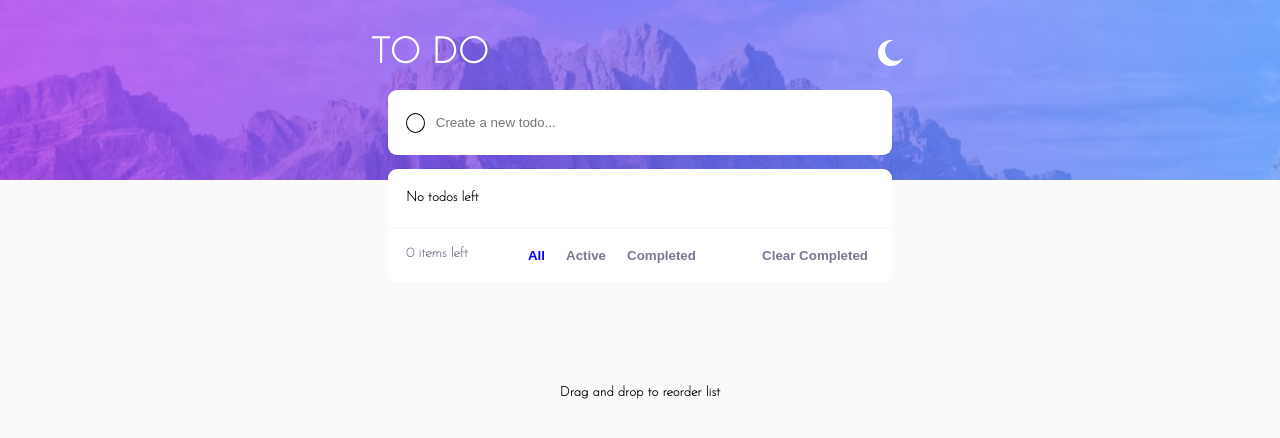
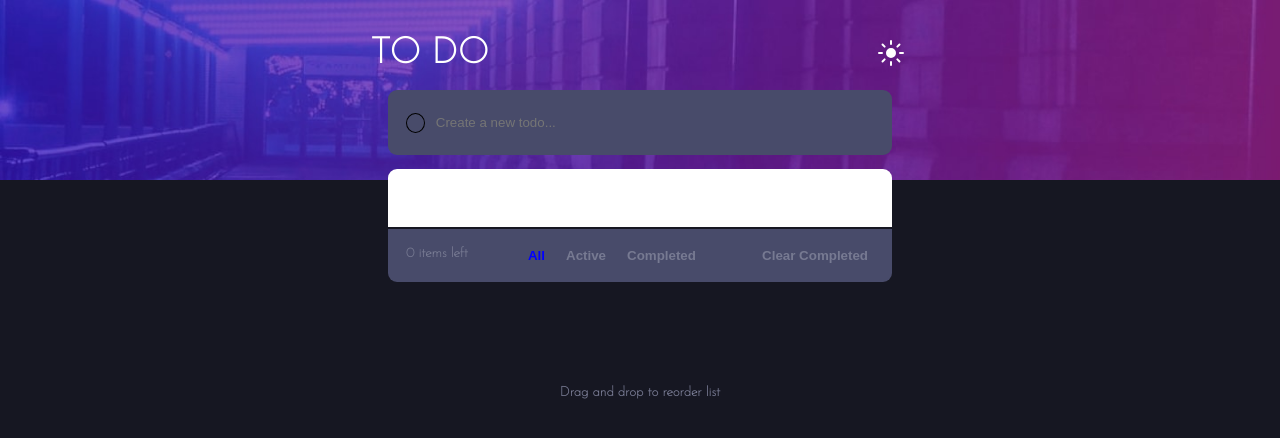
Before and after one commit to roc2246/todo-app__FEM, a website: page index.html in a window 1280 px wide. Both pictures are taken after a click on the button 891 px from the left and 54 px from the top of the page. Drawn offline with Linux system fonts and the light colour scheme; a web font is replaced by a local one.

Commit message:
Began work on light/dark toggle functionality

```diff
--- a/index.html
+++ b/index.html
@@ -12,7 +12,7 @@
     <link rel="stylesheet" href="./css/style.css" />
     <title>Frontend Mentor | Todo app</title>
   </head>
-  <body>
+  <body class="body--light">
     <header class="header--light">
       <div class="top">
         <h1 class="top__heading">TO DO</h1>
@@ -33,7 +33,7 @@
 
     <main class="main--light">
       <section class="todos">
-        <span class="todos__layout todos__new new-todo--light">
+        <span class="todos__layout todos__layout--light todos__new">
           <div class="todos__new--circle"></div>
 
           <input
@@ -46,13 +46,13 @@
         </span>
 
         <div class="todos__list">
-          <span class="todos__layout todos__empty">
-            <p class="todos__empty--text">No todos left</p>
+          <span class="todos__layout todos__layout--light todos__empty">
+            <p class="todos__empty--text text--light">No todos left</p>
           </span>
         </div>
 
-        <div class="todos__manage">
-          <p class="todos__manage--items-left">
+        <div class="todos__manage todos__manage--light">
+          <p class="todos__manage--items-left text--light">
             <span id="todos-left"></span> items left
           </p>
 
@@ -73,7 +73,7 @@
       </section>
     </main>
 
-    <footer><p>Drag and drop to reorder list</p></footer>
+    <footer><p class="text--light">Drag and drop to reorder list</p></footer>
 
     <script src="script.js"></script>
   </body>
--- a/sass/base/_base.scss
+++ b/sass/base/_base.scss
@@ -6,5 +6,4 @@ html {
 body {
   margin: 0;
   height: 100vh;
-  background-color: $color-very-light-gray;
 }
--- a/sass/base/_reset.scss
+++ b/sass/base/_reset.scss
@@ -12,7 +12,6 @@ button {
 }
 
 header {
-    background-image: url("/images/bg-desktop-light.jpg");
     background-repeat: no-repeat;
     background-size: cover;
     height: 10rem;
--- a/sass/components/_todo.scss
+++ b/sass/components/_todo.scss
@@ -7,7 +7,6 @@ $border-radius: 0.5rem;
   &__layout {
     display: flex;
     flex-direction: row;
-    background-color: white;
 
     padding: .5rem 1rem .5rem 1rem;
 
--- a/sass/components/_track.scss
+++ b/sass/components/_track.scss
@@ -7,7 +7,6 @@ $border-radius: 0.5rem;
         justify-content: space-between;
         padding: 1rem;
         margin-top: .15rem;
-        background-color: white;
         border-bottom-left-radius: $border-radius;
         border-bottom-right-radius: $border-radius;
         @include centerAndWidth();
--- a/sass/themes/_light-dark.scss
+++ b/sass/themes/_light-dark.scss
@@ -0,0 +1,73 @@
+.text{
+  &--light{
+  color: $color-dark-grayish-blue;
+  }
+  &--dark{
+    color: white;
+  }
+}
+
+.body {
+  &--light{
+    background-color: $color-very-light-gray;
+  }
+  &--dark{
+    background-color: $color-very-dark-blue;
+  }
+}
+
+
+
+.header{
+  &--light{
+    background-image: url("/images/bg-mobile-light.jpg");
+  }
+  &--dark{
+    background-image: url("/images/bg-mobile-dark.jpg");
+  }
+}
+@media(min-width: 376px){
+  .header{
+    &--light{
+      background-image: url("/images/bg-desktop-light.jpg");
+    }
+    &--dark{
+      background-image: url("/images/bg-desktop-dark.jpg");
+    }
+  }
+}
+
+
+.todos {
+  &__layout {
+    &--light {
+      background-color: white;
+      & > input {
+        background-color: white;
+      }
+    }
+    &--dark{
+      background-color: $color-very-dark-grayish-blue;
+      & > input {
+        background-color: $color-very-dark-grayish-blue;
+      }
+    }
+  }
+  &__manage{
+    &--light{
+      background-color: white;
+    }
+    &--dark{
+      background-color: $color-very-dark-grayish-blue;
+    }
+  }
+}
+
+.filter-box {
+  &--light {
+    background-color: white;
+  }
+  &--dark{
+      background-color: $color-very-dark-grayish-blue;
+  }
+}
--- a/script.js
+++ b/script.js
@@ -88,10 +88,13 @@ const containers = {
       };
       this.todo[todoNo].ondragleave = (e) => {
         const dragItem = document.querySelector(".dragging");
-        if (e.screenY == 358){
-          this.todoList.insertBefore(dragItem,this.todo[0]);
+        if (e.screenY == 358) {
+          this.todoList.insertBefore(dragItem, this.todo[0]);
         }
-        if (this.todo[todoNo] === this.todo[todoIndex.length - 1] && e.screenY >= 489)
+        if (
+          this.todo[todoNo] === this.todo[todoIndex.length - 1] &&
+          e.screenY >= 489
+        )
           this.todoList.append(dragItem);
       };
       this.todo[todoNo].ondragend = () => {
@@ -111,8 +114,8 @@ function newToDo() {
 
   const container = newElement("span");
   newClass(container, "todos__layout");
+  newClass(container, mod("light"));
   newClass(container, "todos__list--item");
-  newClass(container, "todo--light")
 
   const circleBtn = newElement("div");
   newClass(circleBtn, mod("circle"));
@@ -266,3 +269,46 @@ containers.todoInput.onkeydown = (e) => {
   containers.assignCompleted();
   containers.assignDrag();
 };
+
+const displayMode = {
+  btn: document.getElementsByClassName("top__display-mode")[0],
+  moon: document.getElementsByClassName("top__display-mode--dark")[0],
+  sun: document.getElementsByClassName("top__display-mode--light")[0],
+  element: function (ele, mode, no) {
+    const cont = document.getElementsByClassName(`${ele}--${mode}`)[no];
+    if (mode === "light") {
+      cont.classList.remove(`${ele}--light`);
+      cont.classList.add(`${ele}--dark`);
+    } else if (mode === "dark"){
+      cont.classList.remove(`${ele}--dark`);
+      cont.classList.add(`${ele}--light`);
+    }
+  },
+};
+
+displayMode.btn.onclick = () => {
+  if (
+    displayMode.moon.style.display === "" ||
+    displayMode.moon.style.display === "inline"
+  ) {
+    displayMode.moon.style.display = "none";
+    displayMode.sun.style.display = "inline";
+    displayMode.element("body", "light", 0)
+    displayMode.element("text", "light", 0)
+    displayMode.element("header", "light", 0);
+    displayMode.element("todos__layout", "light", 0)
+    displayMode.element("todos__manage", "light", 0)
+    displayMode.element("filter-box", "light", 0)
+    displayMode.element("filter-box", "light", 0)
+  } else {
+    displayMode.moon.style.display = "inline";
+    displayMode.sun.style.display = "none";
+    displayMode.element("body", "dark", 0)
+    displayMode.element("text", "dark", 0)
+    displayMode.element("header", "dark", 0);
+    displayMode.element("todos__layout", "dark", 0)
+    displayMode.element("todos__manage", "dark", 0)
+    displayMode.element("filter-box", "dark", 0)
+    displayMode.element("filter-box", "dark", 0)
+  }
+};
```
Also changed, not shown: css/style.css.
